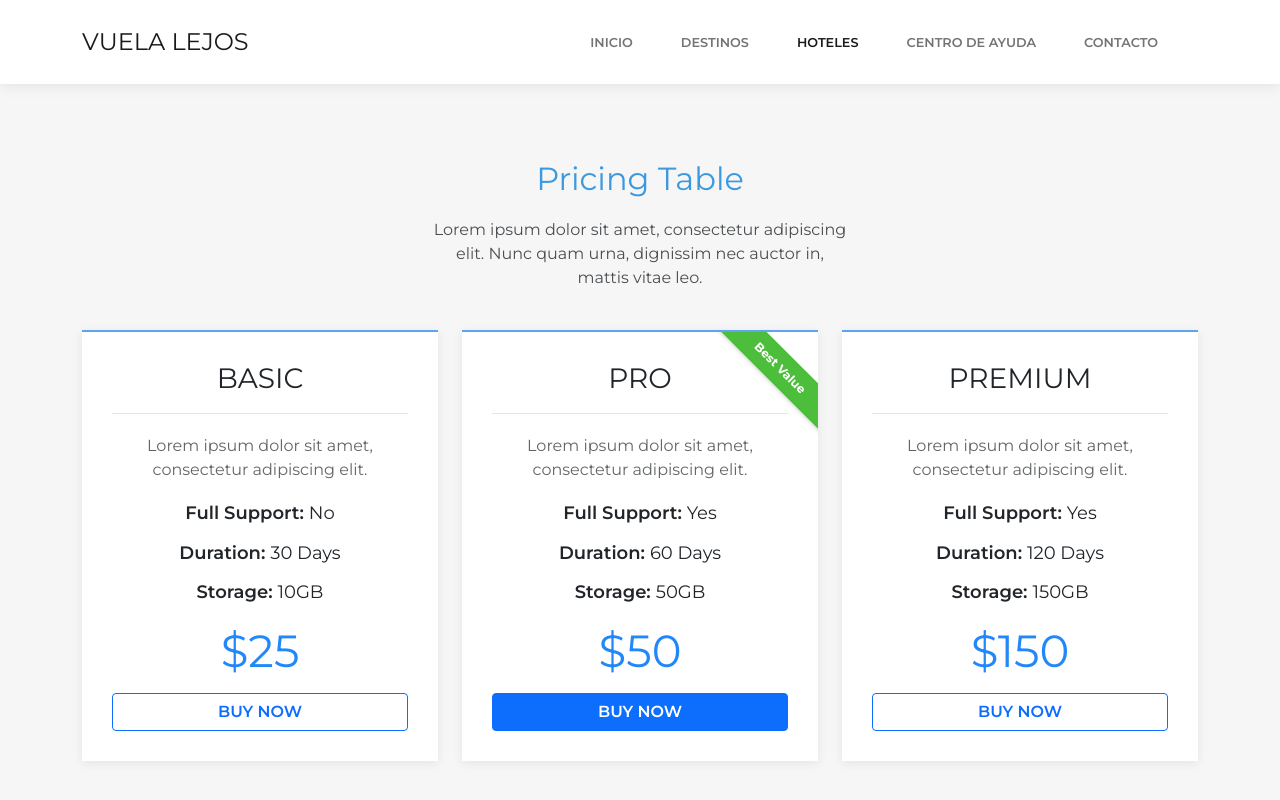
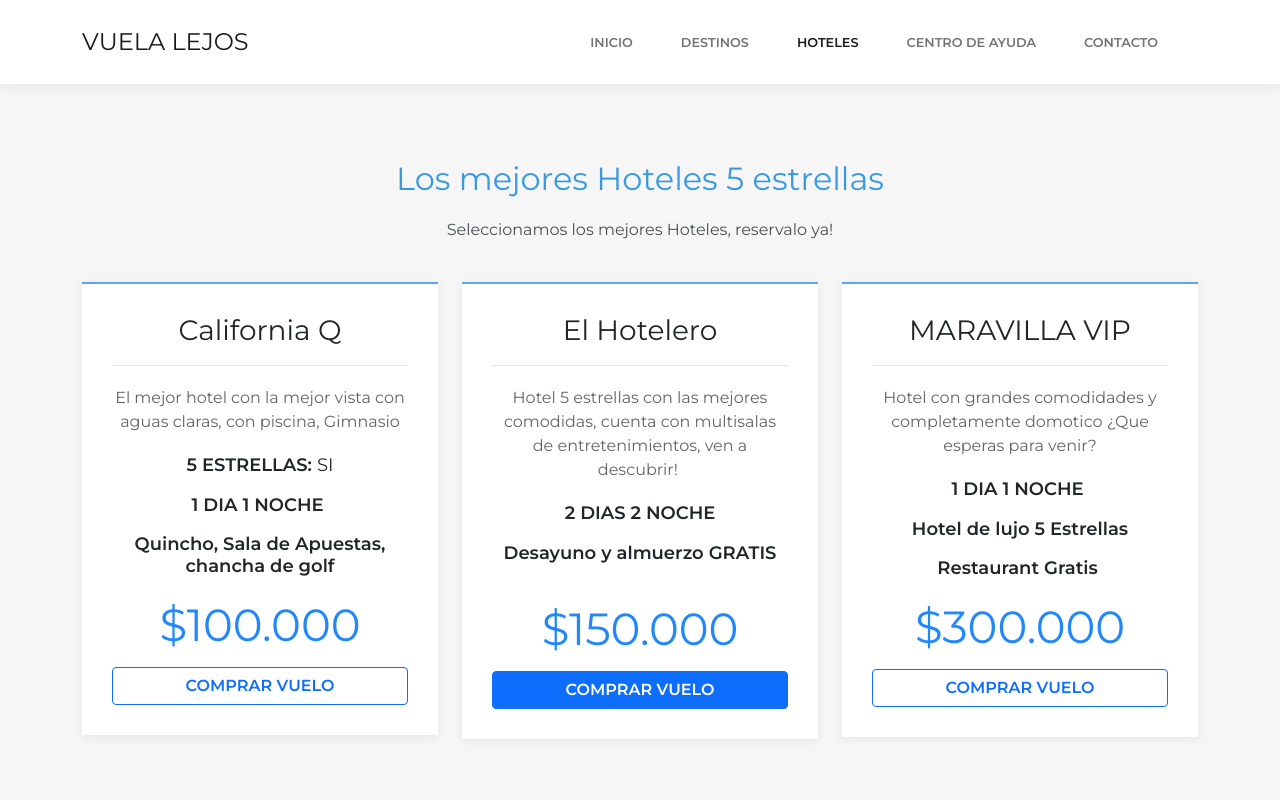
Before and after one commit to CalderonramirezDiego/MiRepositorio, a plain HTML site: page hoteles.html in a window 1280 px wide. Shown: the top 800 px of the page. Drawn offline with Linux system fonts and the light colour scheme; some packages are replaced by stand-ins of ours; a script that the page names is missing.

Commit message:
CAMBIOS
CAMBIOS

```diff
--- a/pricing.html
+++ b/hoteles.html
@@ -19,7 +19,7 @@
                 <ul class="navbar-nav ms-auto">
                     <li class="nav-item"><a class="nav-link" href="index.html">inicio</a></li>
                     <li class="nav-item"><a class="nav-link" href="destinos.html">DESTINOS</a></li>
-                    <li class="nav-item"><a class="nav-link active" href="pricing.html">HOTELES</a></li>
+                    <li class="nav-item"><a class="nav-link active" href="hoteles.html">HOTELES</a></li>
                     <li class="nav-item"><a class="nav-link" href="about-us.html">CENTRO DE AYUDA</a></li>
                     <li class="nav-item"><a class="nav-link" href="contact-us.html">CONTACTO</a></li>
                 </ul>
@@ -30,57 +30,56 @@
         <section class="clean-block clean-pricing dark">
             <div class="container">
                 <div class="block-heading">
-                    <h2 class="text-info">Pricing Table</h2>
-                    <p>Lorem ipsum dolor sit amet, consectetur adipiscing elit. Nunc quam urna, dignissim nec auctor in, mattis vitae leo.</p>
+                    <h2 class="text-info">Los mejores Hoteles 5 estrellas</h2>
+                    <p>Seleccionamos los mejores Hoteles, reservalo ya!</p>
                 </div>
                 <div class="row justify-content-center">
                     <div class="col-md-5 col-lg-4">
                         <div class="clean-pricing-item">
                             <div class="heading">
-                                <h3>BASIC</h3>
+                                <h3>California Q</h3>
                             </div>
-                            <p>Lorem ipsum dolor sit amet, consectetur adipiscing elit.</p>
+                            <p>El mejor hotel con la mejor vista con aguas claras, con piscina, Gimnasio</p>
                             <div class="features">
-                                <h4><span class="feature">Full Support:&nbsp;</span><span>No</span></h4>
-                                <h4><span class="feature">Duration:&nbsp;</span><span>30 Days</span></h4>
-                                <h4><span class="feature">Storage:&nbsp;</span><span>10GB</span></h4>
+                                <h4><span class="feature">5 ESTRELLAS:&nbsp;</span><span>SI</span></h4>
+                                <h4><span class="feature">1 DIA 1 NOCHE&nbsp;</span><span></span></h4>
+                                <h4><span class="feature">Quincho, Sala de Apuestas, chancha de golf</span></h4>
                             </div>
                             <div class="price">
-                                <h4>$25</h4>
-                            </div><button class="btn btn-outline-primary d-block w-100" type="button">BUY NOW</button>
-                        </div>
-                    </div>
-                    <div class="col-md-5 col-lg-4">
-                        <div class="clean-pricing-item">
-                            <div class="ribbon"><span>Best Value</span></div>
-                            <div class="heading">
-                                <h3>PRO</h3>
-                            </div>
-                            <p>Lorem ipsum dolor sit amet, consectetur adipiscing elit.</p>
-                            <div class="features">
-                                <h4><span class="feature">Full Support:&nbsp;</span><span>Yes</span></h4>
-                                <h4><span class="feature">Duration:&nbsp;</span><span>60 Days</span></h4>
-                                <h4><span class="feature">Storage:&nbsp;</span><span>50GB</span></h4>
-                            </div>
-                            <div class="price">
-                                <h4>$50</h4>
-                            </div><button class="btn btn-primary d-block w-100" type="button">BUY NOW</button>
+                                <h4>$100.000</h4>
+                            </div><button class="btn btn-outline-primary d-block w-100" type="button">COMPRAR VUELO</button>
                         </div>
                     </div>
                     <div class="col-md-5 col-lg-4">
                         <div class="clean-pricing-item">
                             <div class="heading">
-                                <h3>PREMIUM</h3>
+                                <h3>El Hotelero</h3>
                             </div>
-                            <p>Lorem ipsum dolor sit amet, consectetur adipiscing elit.</p>
+                            <p>Hotel 5 estrellas con las mejores comodidas, cuenta con multisalas de entretenimientos, ven a descubrir!&nbsp;</p>
                             <div class="features">
-                                <h4><span class="feature">Full Support:&nbsp;</span><span>Yes</span></h4>
-                                <h4><span class="feature">Duration:&nbsp;</span><span>120 Days</span></h4>
-                                <h4><span class="feature">Storage:&nbsp;</span><span>150GB</span></h4>
+                                <h4><span class="feature">2 DIAS 2 NOCHE</span></h4>
+                                <h4><span class="feature">Desayuno y almuerzo GRATIS</span></h4>
+                                <h4></h4>
                             </div>
                             <div class="price">
-                                <h4>$150</h4>
-                            </div><button class="btn btn-outline-primary d-block w-100" type="button">BUY NOW</button>
+                                <h4>$150.000</h4>
+                            </div><button class="btn btn-primary d-block w-100" type="button">COMPRAR VUELO</button>
+                        </div>
+                    </div>
+                    <div class="col-md-5 col-lg-4">
+                        <div class="clean-pricing-item">
+                            <div class="heading">
+                                <h3>MARAVILLA VIP</h3>
+                            </div>
+                            <p>Hotel con grandes comodidades y completamente domotico ¿Que esperas para venir?</p>
+                            <div class="features">
+                                <h4><span class="feature">1 DIA 1 NOCHE&nbsp;</span></h4>
+                                <h4><span class="feature">Hotel de lujo 5 Estrellas</span></h4>
+                                <h4><span class="feature">Restaurant Gratis&nbsp;</span></h4>
+                            </div>
+                            <div class="price">
+                                <h4>$300.000</h4>
+                            </div><button class="btn btn-outline-primary d-block w-100" type="button">COMPRAR VUELO</button>
                         </div>
                     </div>
                 </div>
```
Also changed, not shown: about-us.html (+1 -1 lines), contact-us.html (+1 -1 lines), destinos.html (+28 -16 lines), index.html (+1 -1 lines).
